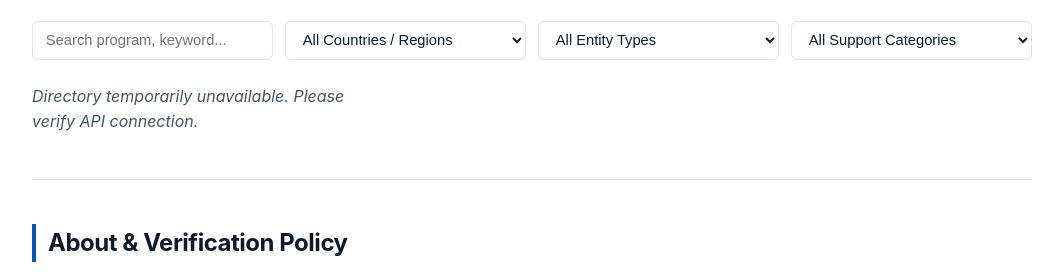
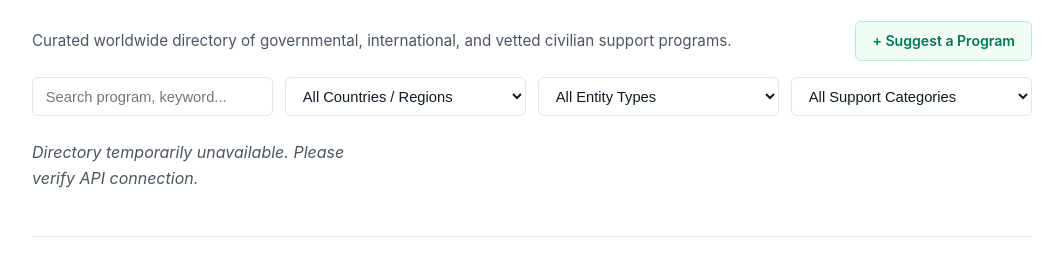
Before and after one commit to gracio334/aidfrontua-web, a plain HTML site: page index.html in a window 1280 px wide. Shown: the part 528-800 px from the top of the page, without its empty margins (108-1171 px from the left). Drawn offline with Linux system fonts and the light colour scheme; no server answers.

Commit message:
Add directory actions section with suggestion button
Added a section for directory actions with a suggestion button.

```diff
--- a/index.html
+++ b/index.html
@@ -80,6 +80,15 @@
         <p class="section-subtitle">Curated worldwide directory of governmental, international, and vetted civilian support programs for Ukraine.</p>
       </div>
 
+      <div class="directory-actions" style="display: flex; justify-content: space-between; align-items: center; margin-bottom: 1rem; flex-wrap: wrap; gap: 1rem;">
+  <p class="section-subtitle" style="margin: 0;">Curated worldwide directory of governmental, international, and vetted civilian support programs.</p>
+
+  <!-- Botão que abre o formulário público do Baserow noutra aba -->
+  <a href="O_TEU_URL_PUBLICO_DO_BASEROW" target="_blank" rel="noopener noreferrer" class="btn-suggest">
+    + Suggest a Program
+  </a>
+</div>
+
       <div class="controls controls-grid">
         <input type="search" id="aid-search" placeholder="Search program, keyword..." aria-label="Search aid directory" />
         <select id="aid-country-filter" aria-label="Filter by country or region">
```
